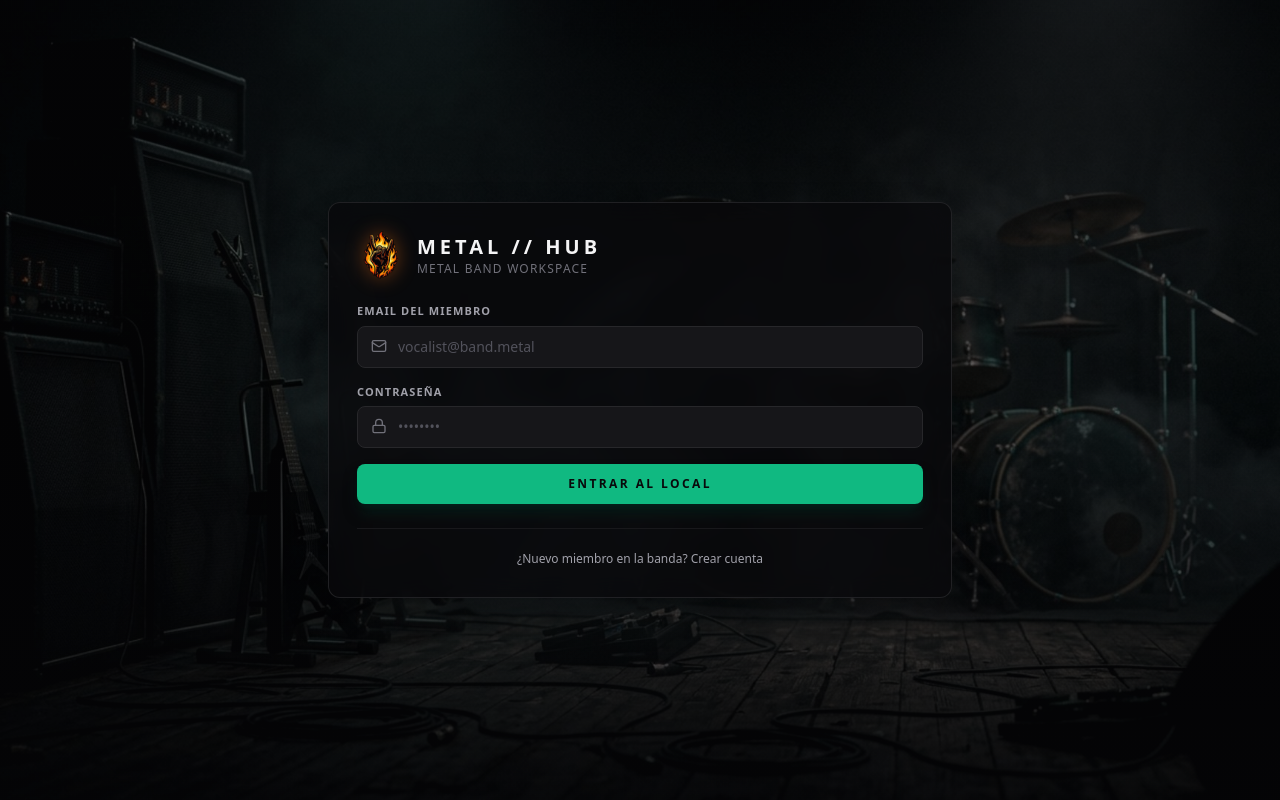
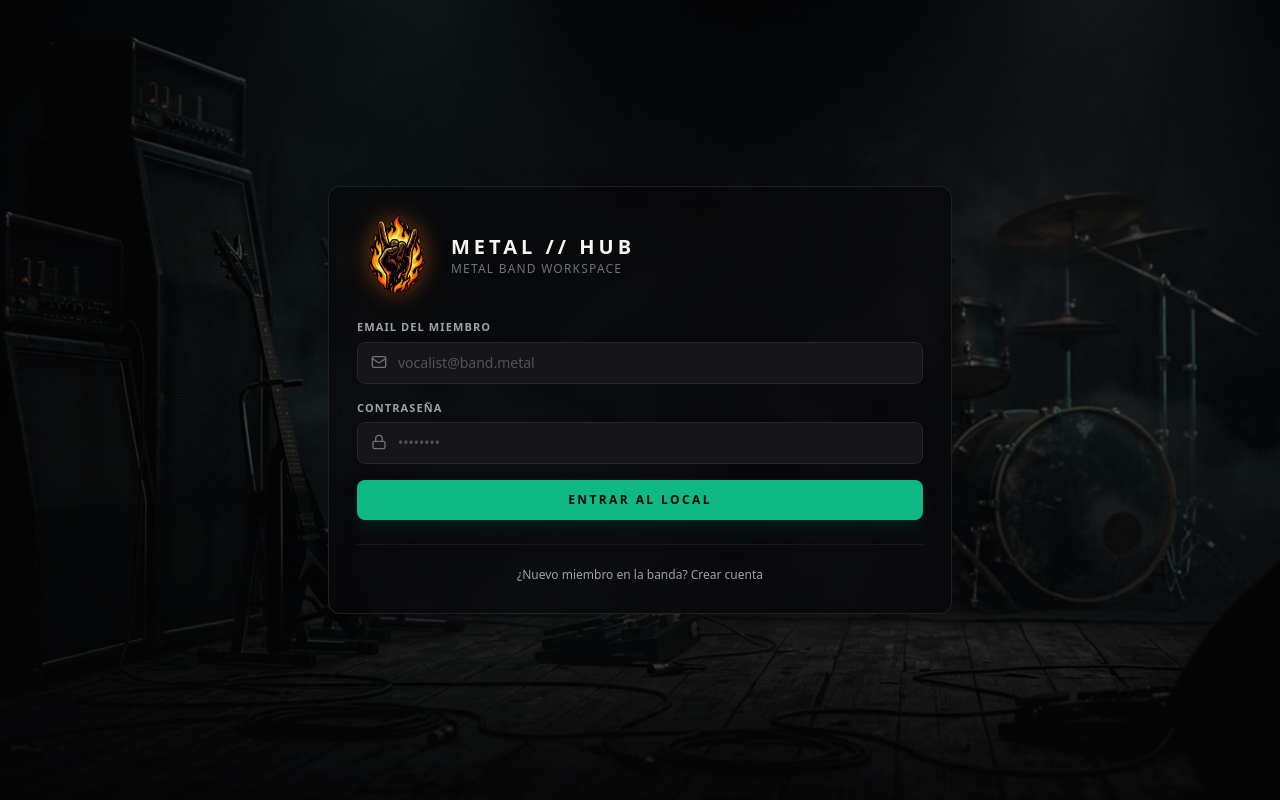
Before and after one commit to AlbaDomg/metalband-app, a Next.js app: page /login in a window 1280 px wide. Shown: the top 800 px of the page. Built offline with nearby package versions, Linux system fonts and the light colour scheme; no server answers.

Commit message:
style(ui): increase logo size in login and main dashboard header

```diff
--- a/src/app/login/page.tsx
+++ b/src/app/login/page.tsx
@@ -54,11 +54,11 @@ export default function LoginPage() {
   return (
     <div className="flex min-h-screen flex-col justify-center px-6">
       <div className="border border-zinc-800/80 bg-zinc-950/75 p-7 rounded-xl shadow-2xl backdrop-blur-md">
-        <div className="flex items-center gap-3 mb-6">
+        <div className="flex items-center gap-3.5 mb-6">
           <img
             src="/logo.png"
             alt="METAL // HUB Logo"
-            className="h-12 w-12 object-contain drop-shadow-[0_0_10px_rgba(249,115,22,0.4)]"
+            className="h-16 w-16 sm:h-20 sm:w-20 shrink-0 object-contain drop-shadow-[0_0_12px_rgba(249,115,22,0.45)]"
           />
           <div>
             <h1 className="text-xl font-black tracking-[0.2em] uppercase text-zinc-100">
--- a/src/app/page.tsx
+++ b/src/app/page.tsx
@@ -232,7 +232,7 @@ export default function DashboardPage() {
           <img
             src="/logo.png"
             alt="METAL // STUDIO Logo"
-            className="h-10 w-10 sm:h-11 sm:w-11 shrink-0 object-contain drop-shadow-[0_0_8px_rgba(249,115,22,0.35)]"
+            className="h-14 w-14 sm:h-16 sm:w-16 shrink-0 object-contain drop-shadow-[0_0_10px_rgba(249,115,22,0.45)]"
           />
           <div className="min-w-0">
             <div className="flex flex-wrap items-center gap-1.5 sm:gap-2">
```
